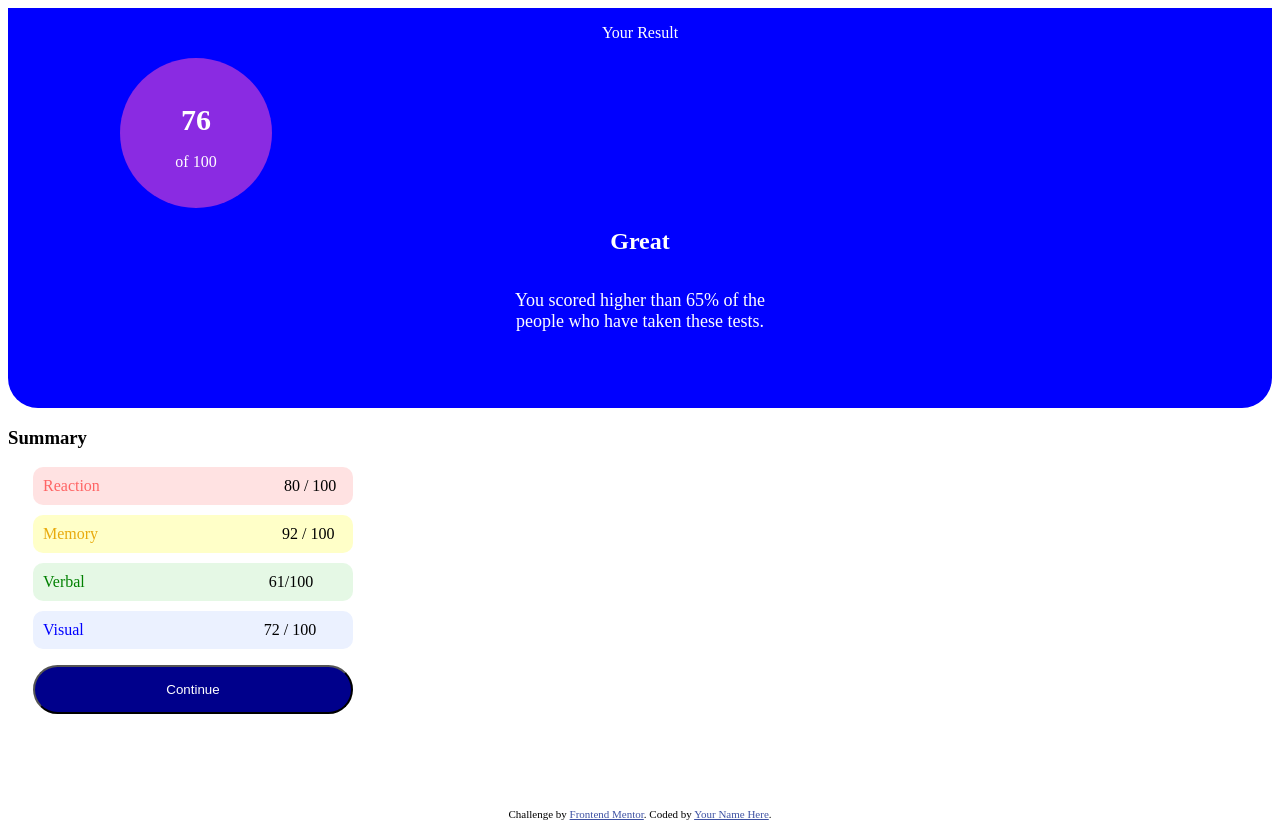
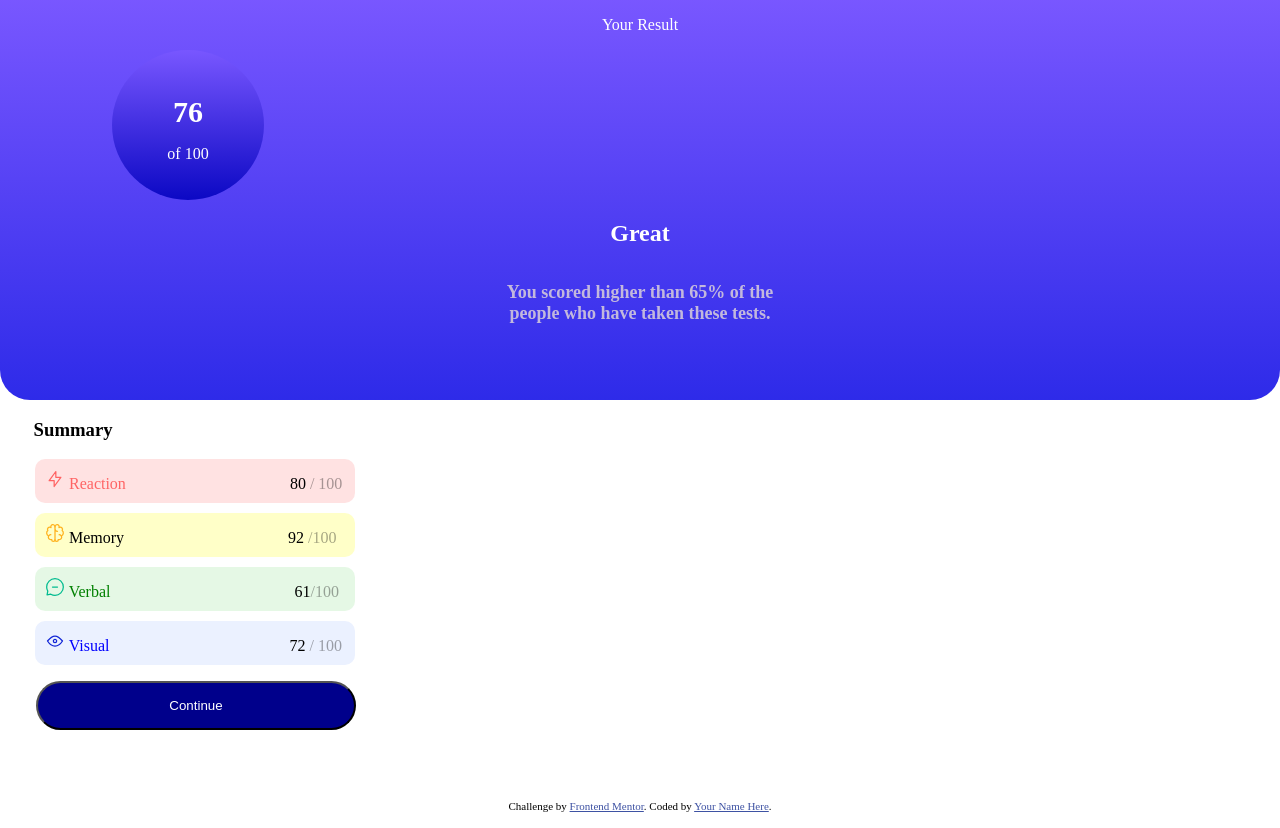
Before and after one commit to frandigon6alves/Front-End-Challenge, a plain HTML site: page index.html in a window 1280 px wide. Drawn offline with Linux system fonts and the light colour scheme.

Commit message:
modifying header color,added icons,changenumbers

```diff
--- a/index.html
+++ b/index.html
@@ -48,20 +48,30 @@
         <h3>Summary</h3>
         <ul class="summary-list">
           <li class="red">
-            <span class="reaction-red">Reaction</span>
-            <span class="num-right">80 / 100</span>
+            <span class="reaction-red"
+              ><img src="./assets/images/icon-reaction.svg" alt="" />
+              Reaction</span
+            >
+            <span class="num-right-red">80 <span id="num-grey">/ 100</span></span>
           </li>
           <li class="yellow">
-            <span class="memory-yellow">Memory</span
-            ><span class="num-right"> 92 / 100</span>
+            <span class="memory-yellow"></span>
+
+              <img src="./assets/images/icon-memory.svg" alt="icon" /> Memory</span
+            ><span class="num-right-yellow">
+              92 <span id="num-grey">/100</span></span
+            >
           </li>
           <li class="green">
-            <span class="verbal-green">Verbal</span>
-            <span class="num-right">61/100</span>
+            <span class="verbal-green"
+              ><img src="./assets/images/icon-verbal.svg" alt="" /> Verbal</span
+            >
+            <span class="num-right">61<span id="num-grey">/100</span></span>
           </li>
           <li class="blue">
-            <span class="visual-blue">Visual</span
-            ><span class="num-right">72 / 100</span>
+            <span class="visual-blue"
+              ><img src="./assets/images/icon-visual.svg" alt="" /> Visual</span
+            ><span class="num-right">72 <span id="num-grey">/ 100</span></span>
           </li>
         </ul>
         <button>Continue</button>
--- a/summary.css
+++ b/summary.css
@@ -13,9 +13,12 @@
   --liner-violet: hsl(252, 100%, 67%);
 }
 body {
-  border: 0;
+  margin: 0;
+  /* font-family: "Hanken Grotesk", sans-serif; */
 }
-
+h3 {
+  margin-left: 2.1rem;
+}
 .container {
   display: grid;
   grid-template-columns: 1fr;
@@ -24,8 +27,8 @@ body {
 }
 
 header {
-  background-color: blue;
-  background: linear-gradient(to top violet);
+  /* background-color: blue; */
+  background-image: linear-gradient(hsl(252, 100%, 67%), hsl(241, 81%, 54%));
 
   color: white;
   height: 400px;
@@ -38,7 +41,7 @@ header p {
 }
 
 .circle-num {
-  background-color: blueviolet;
+  background-image: linear-gradient(hsl(252, 100%, 67%), hsl(241, 92%, 40%));
   width: 152px;
   height: 150px;
   border-radius: 50%;
@@ -64,6 +67,8 @@ header p {
   padding-top: 15px;
   margin: 20px 15px 0px 15px;
   font-size: 18px;
+  font-weight: 800;
+  color: rgba(226, 217, 217, 0.804);
 }
 /*
  .summary{
@@ -80,7 +85,7 @@ justify-items: start;
   gap: 2px;
   display: grid;
   padding: 0;
-  margin-left: 25px;
+  margin-left: 35px;
 }
 
 .red {
@@ -118,13 +123,21 @@ button {
   width: 320px;
   padding: 15px;
   border-radius: 30px;
-  margin-left: 25px;
+  margin-left: 36px;
   background-color: darkblue;
   color: white;
 }
 .reaction-red {
   color: var(--primary);
   opacity: 0.9;
+}
+.num-right-red {
+  padding-left: 160px;
+  color: black;
+}
+.num-right-yellow {
+  padding-left: 160px;
+  color: black;
 }
 .num-right {
   padding-left: 180px;
@@ -139,3 +152,6 @@ button {
 .visual-blue {
   color: blue;
 }
+#num-grey {
+  color: rgba(0, 0, 0, 0.349);
+}
```
